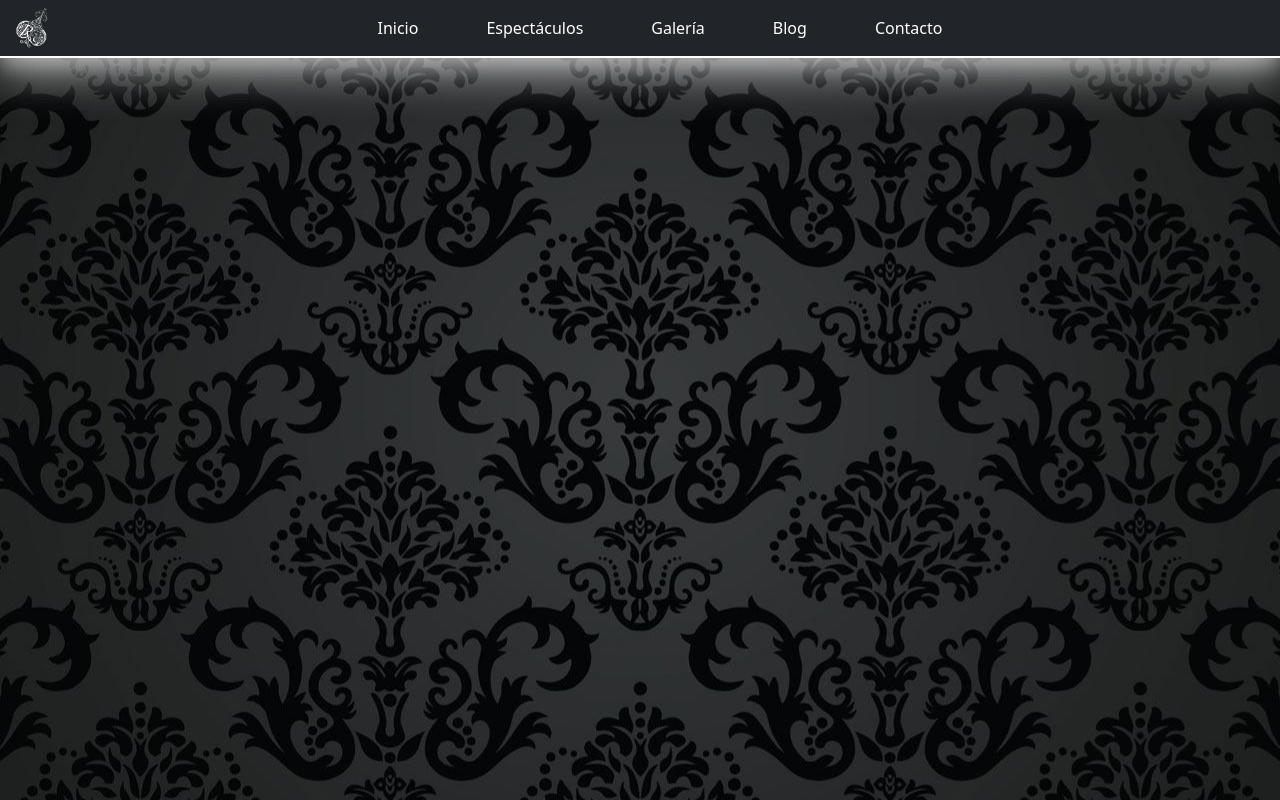
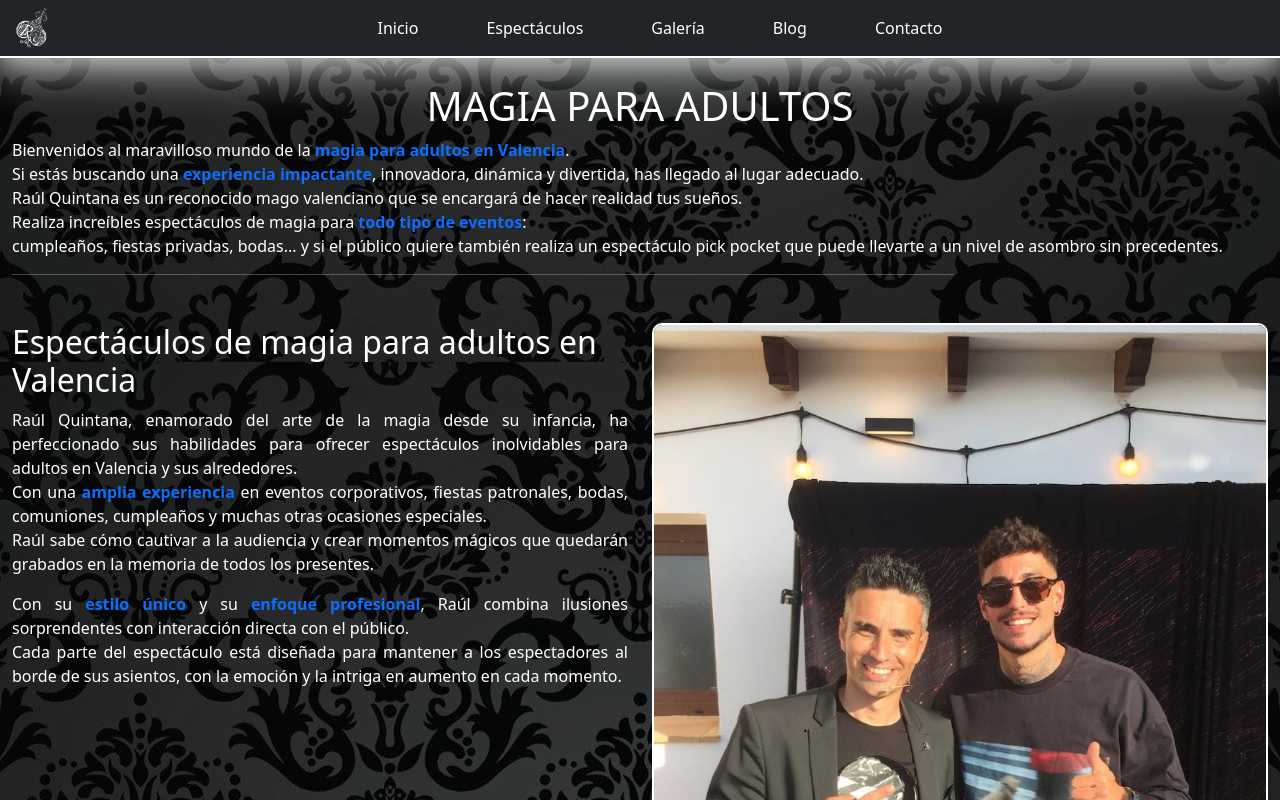
Before and after one commit to RichardYusteDAW/quintana, an Angular app: page /shows/adults in a window 1280 px wide. Shown: the top 800 px of the page. Built offline with nearby package versions, Linux system fonts and the light colour scheme.

Commit message:
Created AdultsShowComponent

```diff
--- a/src/app/pages/shows/adults-show/adults-show.component.css
+++ b/src/app/pages/shows/adults-show/adults-show.component.css
@@ -0,0 +1,8 @@
+#text p {
+    text-align: justify;
+}
+
+img {
+    border: 2px solid white;
+    border-radius: 10px;
+}
--- a/src/app/pages/shows/adults-show/adults-show.component.html
+++ b/src/app/pages/shows/adults-show/adults-show.component.html
@@ -1 +1,94 @@
-<p>adults-show works!</p>
+<div class="container-fluid text-white my-4">
+
+    <h1 class="text-center">MAGIA PARA ADULTOS</h1>
+
+    <p>
+        Bienvenidos al maravilloso mundo de la <strong class="text-primary">magia para adultos en Valencia</strong>.<br>
+        Si estás buscando una <strong class="text-primary">experiencia impactante</strong>,
+        innovadora, dinámica y divertida, has llegado al lugar adecuado.<br>
+        Raúl Quintana es un reconocido mago valenciano que se encargará de hacer realidad tus sueños.<br>
+        Realiza increíbles espectáculos de magia para <strong class="text-primary">todo tipo de eventos</strong>:<br>
+        cumpleaños, fiestas privadas, bodas...
+        y si el público quiere también realiza un espectáculo pick pocket
+        que puede llevarte a un nivel de asombro sin precedentes.
+    </p>
+    <hr class="w-75">
+
+    <div class="row align-items-start justify-content-around mt-5">
+        <div id="text" class="col-md-6">
+            <h2>Espectáculos de magia para adultos en Valencia</h2>
+            <p>
+                Raúl Quintana, enamorado del arte de la magia desde su infancia,
+                ha perfeccionado sus habilidades para ofrecer espectáculos inolvidables
+                para adultos en Valencia y sus alrededores.<br>
+                Con una <strong class="text-primary">amplia experiencia</strong> en eventos corporativos, fiestas
+                patronales, bodas, comuniones, cumpleaños y muchas otras ocasiones especiales.<br>
+                Raúl sabe cómo cautivar a la audiencia y crear momentos mágicos
+                que quedarán grabados en la memoria de todos los presentes.
+            </p>
+
+            <p>
+                Con su <strong class="text-primary">estilo único</strong>
+                y su <strong class="text-primary">enfoque profesional</strong>,
+                Raúl combina ilusiones sorprendentes con interacción
+                directa con el público.<br>
+                Cada parte del espectáculo está diseñada para mantener a los espectadores al borde de sus asientos,
+                con la emoción y la intriga en aumento en cada momento.
+            </p>
+        </div>
+
+        <div class="col-md-6">
+            <img class="img-fluid" src="img/shows/adults.jpg" alt="Foto de una comunión">
+        </div>
+    </div>
+    <hr class="w-75">
+
+    <div class="row mt-4">
+        <h3>Magia pick pocket en Valencia</h3>
+
+        <p>
+            Pero hay algo aún más especial en el repertorio de Raúl: el pick pocket.<br>
+            En esta fascinante modalidad, Raúl se convierte en un ilusionista de guante blanco
+            que despliega toda su destreza en un abrir y cerrar de ojos.<br>
+            Sus manos se deslizan sigilosamente entre la multitud, sin que nadie se dé cuenta,
+            y logra sorprender al público al robar prestadas pertenencias como relojes, corbatas,
+            gafas e incluso carteras.
+        </p>
+
+        <p>
+            Sin embargo, no hay necesidad de preocuparse, ya que Raúl no es un ladrón.<br>
+            Más bien, es un mago que transforma el arte del hurto en una danza elegante de engaño.<br>
+            Teje ilusiones alrededor de tus pertenencias, robándote el aliento sin que te des cuenta,
+            pero al mismo tiempo despertando un asombro indescriptible.<br>
+            Su habilidad para llevar a cabo esta exhibición única te dejará preguntándote una y otra vez: ¿cómo lo hizo?
+        </p>
+    </div>
+    <hr class="w-75">
+
+    <div class="row mt-4">
+        <h3>¿Por qué contratar un mago en Valencia para tu evento privado?</h3>
+
+        <p>
+            Si estás en busca de una experiencia sin igual,
+            Raúl Quintana es el mago que debes contratar para tu <strong class="text-primary">evento en
+                Valencia</strong>.<br>
+            Su pasión por el arte de la magia, combinada con su profesionalismo y habilidades excepcionales,
+            garantiza que cada espectáculo sea una experiencia inolvidable.<br>
+            Ya sea que estés planeando un evento corporativo, una fiesta especial
+            o simplemente quieras añadir un toque de magia a tu vida, Raúl está aquí para hacerlo posible.
+        </p>
+
+        <p>
+            No pierdas la oportunidad de vivir la emoción de presenciar un
+            <strong class="text-primary">espectáculo de magia para adultos en Valencia</strong>.<br>
+            Visita la página de nuestros espectáculos en Valencia
+            y descubre más sobre los servicios de este mago en Valencia.<br>
+            ¡Prepárate para ser cautivado por la magia de Raúl Quintana!
+        </p>
+    </div>
+
+    <div class="row mt-4 text-center justify-content-center">
+        <h4>¡Te espero!</h4>
+        <a class="button w-50 w-md-25 mt-2" routerLink="/contact">Contáctame</a>
+    </div>
+</div>
```
Also changed, not shown: src/app/pages/shows/adults-show/adults-show.component.ts (+3 -4 lines), public/img/shows/adults.jpg (added).
